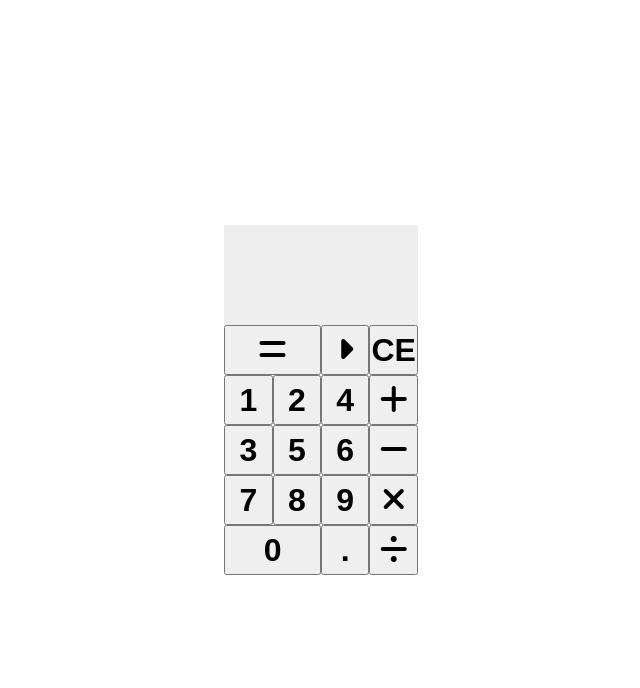
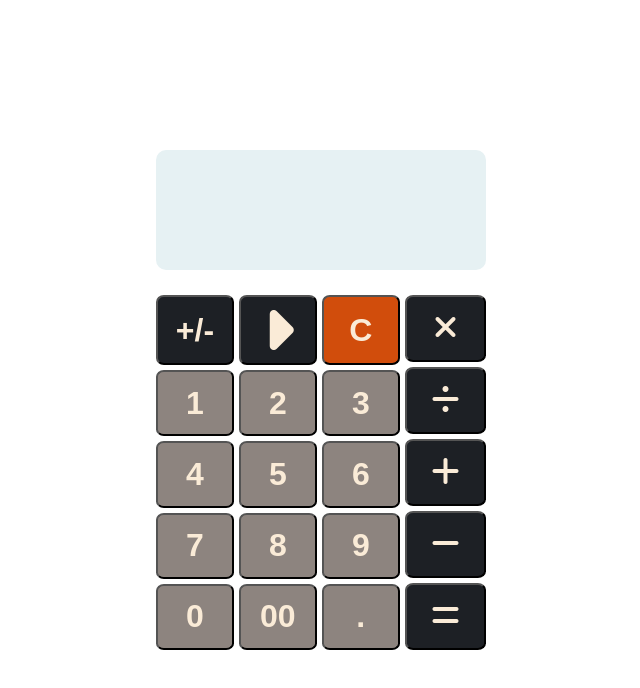
Before and after one commit to dohung12/calculator, a plain HTML site: page index.html in a window 1280 px wide. Shown: the whole page, without its empty margins (319-959 px from the left). Drawn offline with Linux system fonts and the light colour scheme.

Commit message:
add css styling

```diff
--- a/app.js
+++ b/app.js
@@ -2,10 +2,12 @@
 const numBtns = document.querySelectorAll(".num-btn");
 const oprBtns = document.querySelectorAll(".opr-btn");
 
-const display = document.querySelector(".display");
 const clrBtn = document.querySelector(".clear-btn");
 const equalBtn = document.querySelector(".equals-btn");
 const rmvLastBtn = document.querySelector(".rmv-last-btn");
+const plusMinusBtn = document.querySelector(".plus-minus-sign");
+
+const display = document.querySelector(".display");
 const displayLastCalc = document.querySelector(".last-operation");
 
 let displayStr = "";
@@ -24,11 +26,21 @@ oprBtns.forEach((btn) => btn.addEventListener("click", oprClickHandler));
 equalBtn.addEventListener("click", equalBtnEvent);
 clrBtn.addEventListener("click", backToDefault);
 rmvLastBtn.addEventListener("click", removeLast);
+plusMinusBtn.addEventListener("click", plusMinusHandler);
 
 window.addEventListener("keydown", keydownHandler);
 // FUNCTION
 
 // event handler
+
+function plusMinusHandler() {
+  if (displayStr[0] === "-") {
+    displayStr = displayStr.slice(1);
+  } else {
+    displayStr = "-" + displayStr;
+  }
+  display.textContent = displayStr;
+}
 
 function keydownHandler(e) {
   const keyPressed = e.key;
--- a/index.html
+++ b/index.html
@@ -20,16 +20,22 @@
       </div>
 
       <div class="misc-pad">
-        <button class="btn equals-btn">
-          <i class="fas fa-equals"></i>
+        <button class="btn plus-minus-sign">+/-</button>
+        <button class="btn rmv-last-btn">
+          <i class="fas fa-caret-right fa-2x"></i>
         </button>
-        <button class="btn rmv-last-btn">
-          <i class="fas fa-caret-right"></i>
-        </button>
-        <button class="btn clear-btn">CE</button>
+        <button class="btn clear-btn" id="clear-btn">C</button>
       </div>
 
       <div class="operator-pad">
+        <button class="btn opr-btn times-btn" data-id="times">
+          <i class="fas fa-times"></i>
+        </button>
+
+        <button class="btn opr-btn divide-btn" data-id="divide">
+          <i class="fas fa-divide"></i>
+        </button>
+
         <button class="btn opr-btn plus-btn" data-id="plus">
           <i class="fas fa-plus"></i>
         </button>
@@ -38,26 +44,23 @@
           <i class="fas fa-minus"></i>
         </button>
 
-        <button class="btn opr-btn times-btn" data-id="times">
-          <i class="fas fa-times"></i>
-        </button>
-
-        <button class="btn opr-btn divide-btn" data-id="divide">
-          <i class="fas fa-divide"></i>
+        <button class="btn equals-btn">
+          <i class="fas fa-equals"></i>
         </button>
       </div>
 
       <div class="num-pad">
         <button class="btn num-btn" data-id="1">1</button>
         <button class="btn num-btn" data-id="2">2</button>
+        <button class="btn num-btn" data-id="3">3</button>
         <button class="btn num-btn" data-id="4">4</button>
-        <button class="btn num-btn" data-id="3">3</button>
         <button class="btn num-btn" data-id="5">5</button>
         <button class="btn num-btn" data-id="6">6</button>
         <button class="btn num-btn" data-id="7">7</button>
         <button class="btn num-btn" data-id="8">8</button>
         <button class="btn num-btn" data-id="9">9</button>
-        <button class="btn num-btn num0" data-id="0">0</button>
+        <button class="btn num-btn" data-id="0">0</button>
+        <button class="btn num-btn" data-id="00">00</button>
         <button class="btn num-btn" data-id=".">.</button>
       </div>
     </div>
--- a/style.css
+++ b/style.css
@@ -1,3 +1,11 @@
+@font-face {
+  font-family: "digital number";
+  font-style: normal;
+  font-weight: normal;
+  src: local("Digital Numbers Regular"),
+    url("DigitalNumbers-Regular.woff") format("woff");
+}
+
 * {
   padding: 0;
   margin: 0;
@@ -10,61 +18,86 @@ body {
   align-items: center;
 }
 .pad-container {
+  width: 330px;
+  height: 500px;
   display: grid;
   grid-template-areas:
-    "display display display display"
-    "misc misc misc misc"
-    "num num num opr"
-    "num num num opr"
-    "num num num opr"
-    "num num num opr";
-
-  grid-template-rows: 2fr repeat(5, 1fr);
-  grid-template-columns: repeat(4, 1fr);
+    "display display"
+    "misc opr"
+    "num opr";
+  grid-template-rows: 2fr 1fr 4fr;
+  grid-template-columns: 3fr 1fr;
+  gap: 5px;
 }
 
+/* display block */
 .display-container {
   grid-area: display;
   text-align: right;
   display: grid;
   grid-template-rows: 1fr 2fr;
+  border-radius: 10px;
+  overflow: hidden;
+  margin-bottom: 20px;
 }
 
 .last-operation {
-  background-color: #eee;
+  font-family: "digital number";
+  background-color: #e6f1f3;
   font-size: 32px;
 }
 
 .display {
-  background-color: #eee;
+  font-family: "digital number";
+  background-color: #e6f1f3;
   font-size: 50px;
 }
 
+/* misc pads */
 .misc-pad {
   grid-area: misc;
   display: grid;
-  grid-template-columns: 2fr 1fr 1fr;
+  grid-template-columns: repeat(3, 1fr);
+  gap: 5px;
 }
 
+/* num pads*/
+.num-pad {
+  grid-area: num;
+  display: grid;
+  grid-template-columns: repeat(3, 1fr);
+  gap: 5px;
+}
+
+/* operator pads */
 .operator-pad {
   grid-area: opr;
   display: grid;
   grid-template-columns: 1fr;
+  gap: 5px;
 }
 
-.num-pad {
-  grid-area: num;
-  display: grid;
-  grid-template-columns: repeat(3, 1fr);
-}
-
-.num0 {
-  grid-column: span 2;
-}
-
+/* btn style */
 .btn {
   width: 100%;
-  height: 50px;
+  height: 100%;
   font-size: 32px;
   font-weight: 600;
 }
+
+.num-btn {
+  background-color: #8d847f;
+  color: antiquewhite;
+  border-radius: 10%;
+}
+
+.operator-pad .btn,
+.misc-pad .btn {
+  background-color: #1d2025;
+  color: antiquewhite;
+  border-radius: 10%;
+}
+
+#clear-btn {
+  background-color: #d14d0c;
+}
```
Also changed, not shown: DigitalNumbers-Regular.woff (added), 2 other files.
